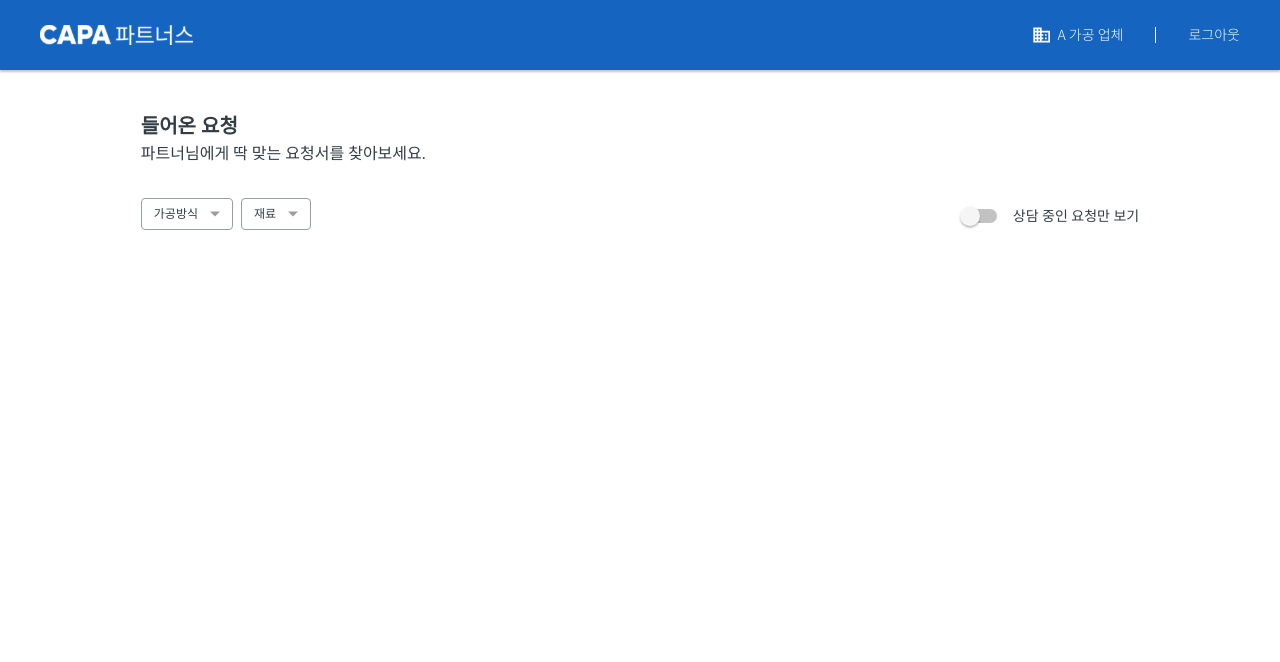
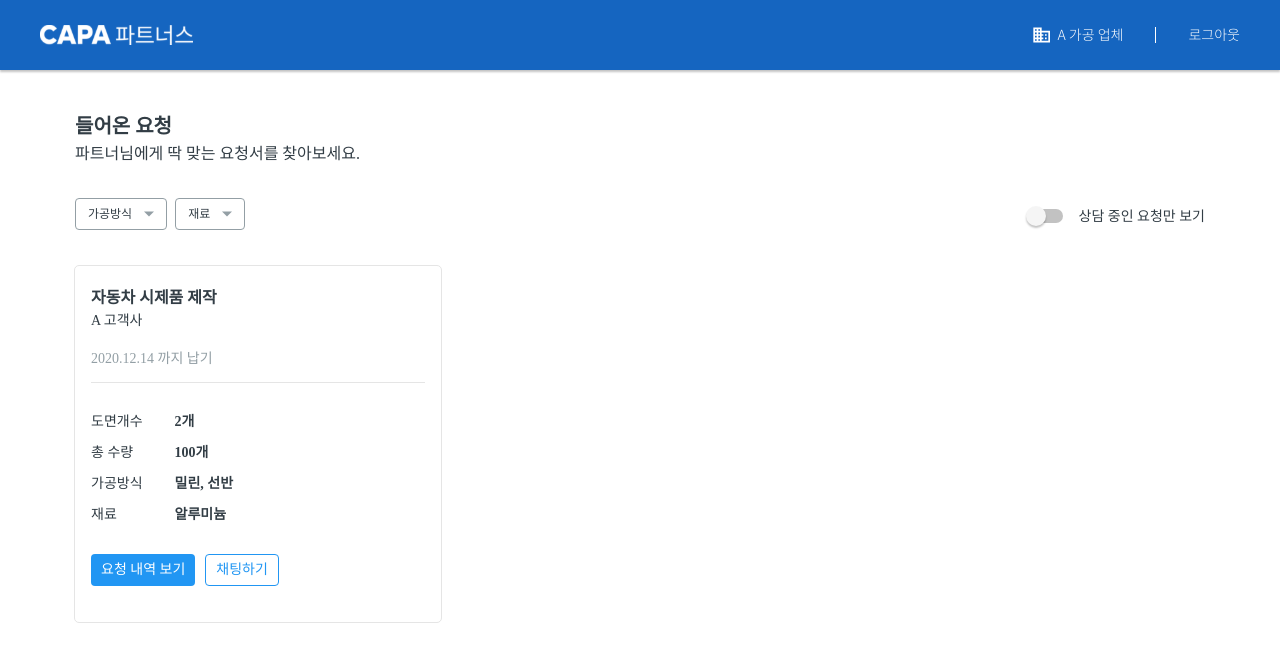
Before and after one commit to yong313/AteamVentures_Coding_Test, a React (Create React App) app: page / in a window 1280 px wide. Shown: the top 662 px of the page. Built offline with nearby package versions, Linux system fonts and the light colour scheme.

Commit message:
0220_commit_v1

```diff
--- a/src/App.js
+++ b/src/App.js
@@ -3,6 +3,7 @@ import GlobalStyle from './shared/GlobalStyles';
 import styled from "styled-components";
 import Navigation from './components/Navigation';
 import ConTentsOne from "./components/ContentsOne";
+import ContentsTwo from "./components/ContentsTwo";
 
 function App() {
   return (
@@ -11,6 +12,7 @@ function App() {
       <Navigation />
       <Container>
         <ConTentsOne />
+        <ContentsTwo />
       </Container>
     </>
   );
@@ -18,9 +20,15 @@ function App() {
 
 const Container = styled.div`
   width: 100%;
-  height: 100vh;
-  overflow: hidden;
-  padding: 70px 11% 0 11%;
+  max-width: 1130px;
+  height: auto;
+  padding-bottom: 70px;
+  margin: 0 auto;
+
+  @media screen and (max-width: 500px) {
+    padding: 0 5%;
+    padding-bottom: 30px;
+  }
 `
 
 export default App;
--- /dev/null
+++ b/src/components/CardList.js
@@ -0,0 +1,145 @@
+import React from "react";
+import styled from "styled-components";
+
+const CardList = () => {
+  return (
+    <>
+      <CardListBox>
+        <Title>자동차 시제품 제작</Title>
+        <Client>A 고객사</Client>
+        <Due>
+          2020.12.14 <span>까지 납기</span>
+        </Due>
+        <Line />
+        <BottomBox>
+          <BoxLeft>
+            <Text>도면개수</Text>
+            <Text>총 수량</Text>
+            <Text>가공방식</Text>
+            <Text>재료</Text>
+          </BoxLeft>
+          <BoxRight>
+            <TextBold>2개</TextBold>
+            <TextBold>100개</TextBold>
+            <TextBold>밀린, 선반</TextBold>
+            <TextBold>알루미늄</TextBold>
+          </BoxRight>
+        </BottomBox>
+        <BtnBox>
+          <LeftBtn>요청 내역 보기</LeftBtn>
+          <RightBtn>채팅하기</RightBtn>
+        </BtnBox>
+      </CardListBox>
+    </>
+  );
+};
+
+const CardListBox = styled.div`
+  width: 366px;
+  height: 356px;
+  outline: 1px solid #e5e5e5;
+  border-radius: 4px;
+  display: flex;
+  flex-direction: column;
+  align-items: flex-start;
+  padding: 24px 16px;
+  margin-top: 16px;
+
+  &:hover {
+    outline: 2px solid #2196f3;
+    transition: all 0.1s ease;
+  }
+
+  &:not(:hover) {
+    outline: 1px solid #e5e5e5;
+    transition: all 0.25s ease;
+  }
+`;
+
+const Title = styled.div`
+  font-weight: bold;
+  font-size: 16px;
+  margin-bottom: 8px;
+`;
+
+const Client = styled.div`
+  font-weight: 500;
+  font-size: 14px;
+  margin-bottom: 24px;
+`;
+
+const Due = styled.div`
+  font-size: 14px;
+  color: #939fa5;
+  margin-bottom: 16px;
+
+  span {
+    color: #939fa5;
+  }
+`;
+
+const Line = styled.div`
+  width: 100%;
+  height: 1px;
+  background-color: #e5e5e5;
+  margin-bottom: 32px;
+`;
+
+const BottomBox = styled.div`
+  width: 100%;
+  height: auto;
+  display: flex;
+  align-items: flex-start;
+  margin-bottom: 32px;
+`;
+
+const BoxLeft = styled.div`
+  display: flex;
+  flex-direction: column;
+
+  & > :last-child {
+    margin-bottom: 0;
+  }
+`;
+
+const BoxRight = styled(BoxLeft)`
+  margin-left: 32px;
+`;
+
+const Text = styled.p`
+  font-size: 14px;
+  margin-bottom: 17px;
+`;
+
+const TextBold = styled(Text)`
+  font-weight: bold;
+`;
+
+const BtnBox = styled.div`
+  width: auto;
+  height: auto;
+  display: flex;
+`;
+
+const LeftBtn = styled.div`
+  width: auto;
+  height: auto;
+  color: #fff;
+  font-size: 14px;
+  font-weight: 500;
+  background-color: #2196f3;
+  display: flex;
+  align-items: center;
+  justify-content: center;
+  padding: 8px 10px;
+  border-radius: 4px;
+`;
+
+const RightBtn = styled(LeftBtn)`
+  color: #2196f3;
+  background-color: #fff;
+  border: 1px solid #2196f3;
+  margin-left: 10px;
+`;
+
+export default CardList;
--- a/src/components/ContentsOne.js
+++ b/src/components/ContentsOne.js
@@ -109,7 +109,7 @@ const SubText = styled(HeadText)`
 const ContentBoxTwo = styled.div`
   width: 100%;
   height: auto;
-  margin: 20px 0;
+  margin: 20px 0 32px 0;
   display: flex;
   flex-wrap: wrap;
   align-items: center;
--- /dev/null
+++ b/src/components/ContentsTwo.js
@@ -0,0 +1,38 @@
+import React from "react";
+import styled from "styled-components";
+import CardList from "./CardList";
+import NoCardList from "./NoCardList";
+
+const ContentsTwo = (props) => {
+  return (
+    <>
+      <ContentsBox>
+        <CardList />
+        {/* <NoCardList /> */}
+      </ContentsBox>
+    </>
+  );
+};
+
+const ContentsBox = styled.div`
+  width: 100%;
+  height: auto;
+  display: flex;
+  justify-content: space-between;
+  flex-wrap: wrap;
+
+  & > :nth-child(-n + 3) {
+    margin-top: 0;
+  }
+
+  @media screen and (max-width: 500px) {
+    & > :nth-child(n) {
+      margin-top: 16px;
+    }
+    & > :first-child {
+      margin-top: 0;
+    }
+  }
+`;
+
+export default ContentsTwo;
--- a/src/components/MobileMenu.js
+++ b/src/components/MobileMenu.js
@@ -44,7 +44,7 @@ const ModalBackground = styled.div`
   left: 0;
   z-index: 9;
 
-  animation: fadeInBackground 0.35s;
+  animation: fadeInBackground 0.25s;
 
   @keyframes fadeInBackground {
     from {
--- a/src/components/Navigation.js
+++ b/src/components/Navigation.js
@@ -52,7 +52,7 @@ const NavBox = styled.div`
   height: 70px;
   display: flex;
   align-items: center;
-  position: fixed;
+  position: relative;
   top: 0;
   left: 0;
   background-color: #1565c0;
--- /dev/null
+++ b/src/components/NoCardList.js
@@ -0,0 +1,31 @@
+import React from "react";
+import styled from "styled-components";
+
+const NoCardList = () => {
+  return (
+    <>
+      <NoListBox>
+        <NoMessage>
+          조건에 맞는 견적 요청이 없습니다.
+        </NoMessage>
+      </NoListBox>
+    </>
+  )
+}
+
+const NoListBox = styled.div`
+  width: 100%;
+  height: 100px;
+  border: 1px solid #C2C2C2;
+  border-radius: 4px;
+  display: flex;
+  align-items: center;
+  justify-content: center;
+`
+const NoMessage = styled.p`
+  font-size: 14px;
+  font-weight: 400;
+  color: #939FA5;
+`
+
+export default NoCardList;
```
